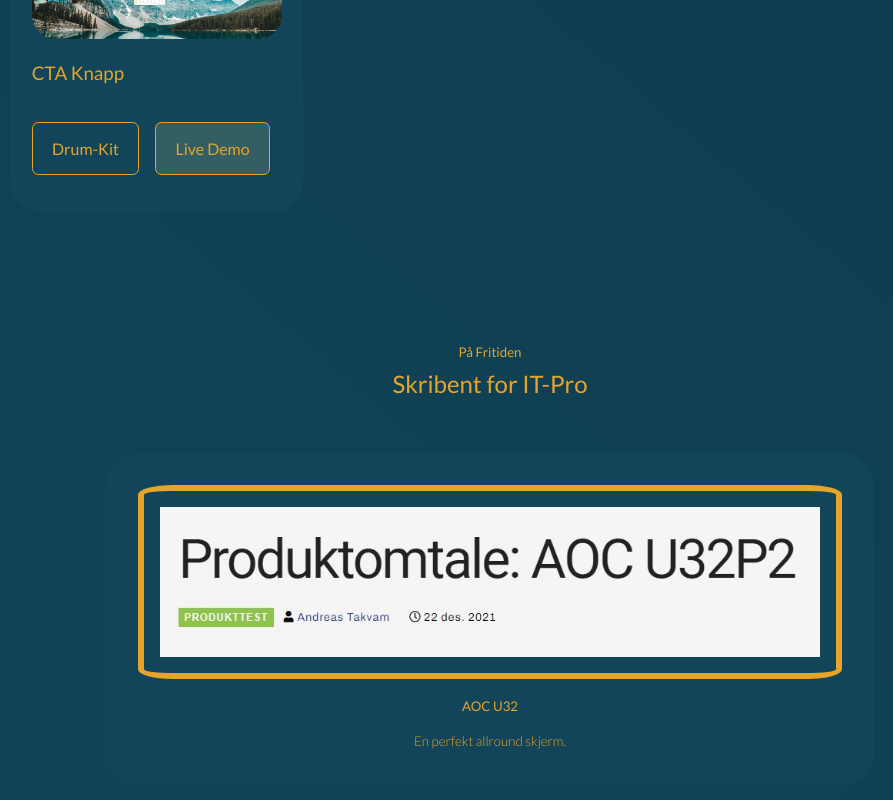
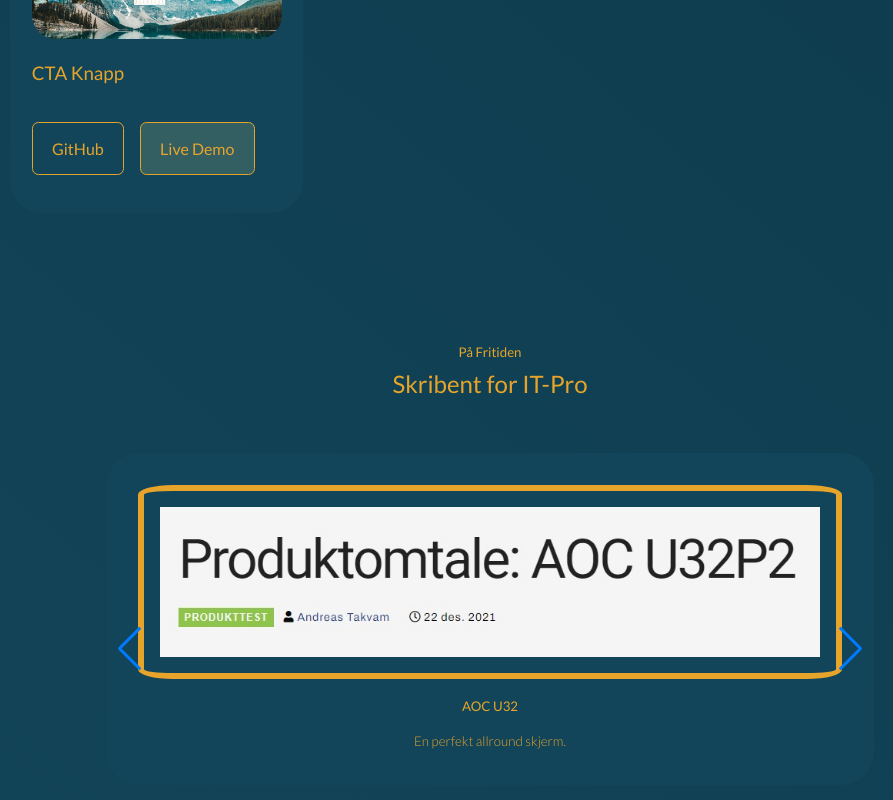
Before and after one commit to Andreastak86/react_portfolio, a React (Create React App) app: page / in a window 1280 px wide. Shown: the part 3960-4760 px from the top of the page, without its empty margins (150-1043 px from the left). Built offline with nearby package versions, Linux system fonts and the light colour scheme.

Commit message:
adding pagination

```diff
--- a/src/components/portfolio/Portfolio.jsx
+++ b/src/components/portfolio/Portfolio.jsx
@@ -52,7 +52,7 @@ const Portfolio = () => {
               <h3>{title}</h3>
               <div className='portfolio__item-cta'>
                 <a href={github} className='btn' alt='Drum-kit project'>
-                  Drum-Kit
+                  GitHub
                 </a>
                 <a
                   href={demo}
--- a/src/components/testemonials/Testemonials.jsx
+++ b/src/components/testemonials/Testemonials.jsx
@@ -6,12 +6,13 @@ import T3 from "../../assets/OP8T.jpg";
 import T4 from "../../assets/Phil 272.jpg";
 
 // import Swiper core and required modules
-import { Pagination } from "swiper";
+import { Navigation, Pagination } from "swiper";
 
 import { Swiper, SwiperSlide } from "swiper/react";
 
 // Import Swiper styles
 import "swiper/css";
+import "swiper/css/navigation";
 import "swiper/css/pagination";
 
 const data = [
@@ -43,7 +44,16 @@ const Testemonials = () => {
       <h5>På Fritiden</h5>
       <h2>Skribent for IT-Pro</h2>
 
-      <Swiper className='container testemonials__container'>
+      <Swiper
+        className='container testemonials__container'
+        // install Swiper modules
+        slidesPerView={1}
+        spaceBetween={40}
+        loop={true}
+        pagination={{ clickable: true }}
+        navigation={true}
+        modules={[Navigation, Pagination]}
+      >
         {data.map(({ avatar, name, review }, index) => {
           return (
             <SwiperSlide key={index} className='testemonial'>
```
